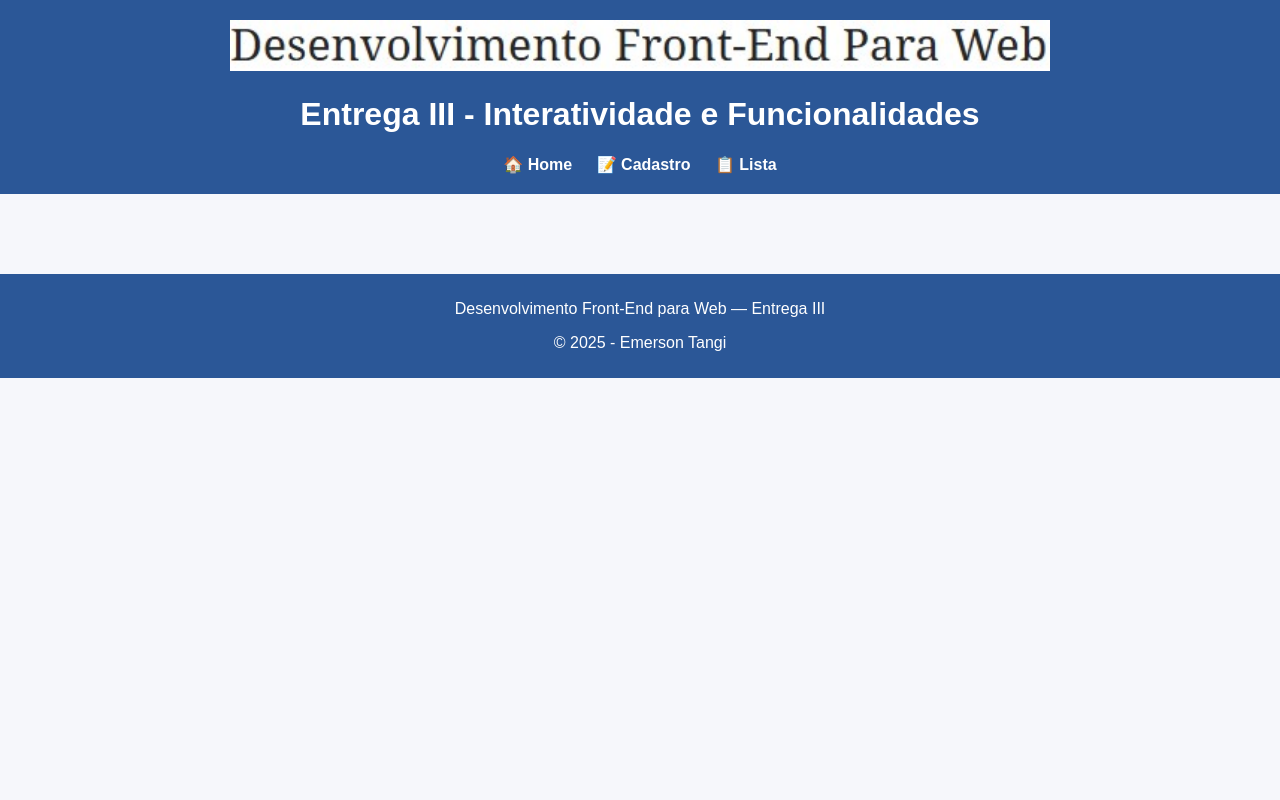
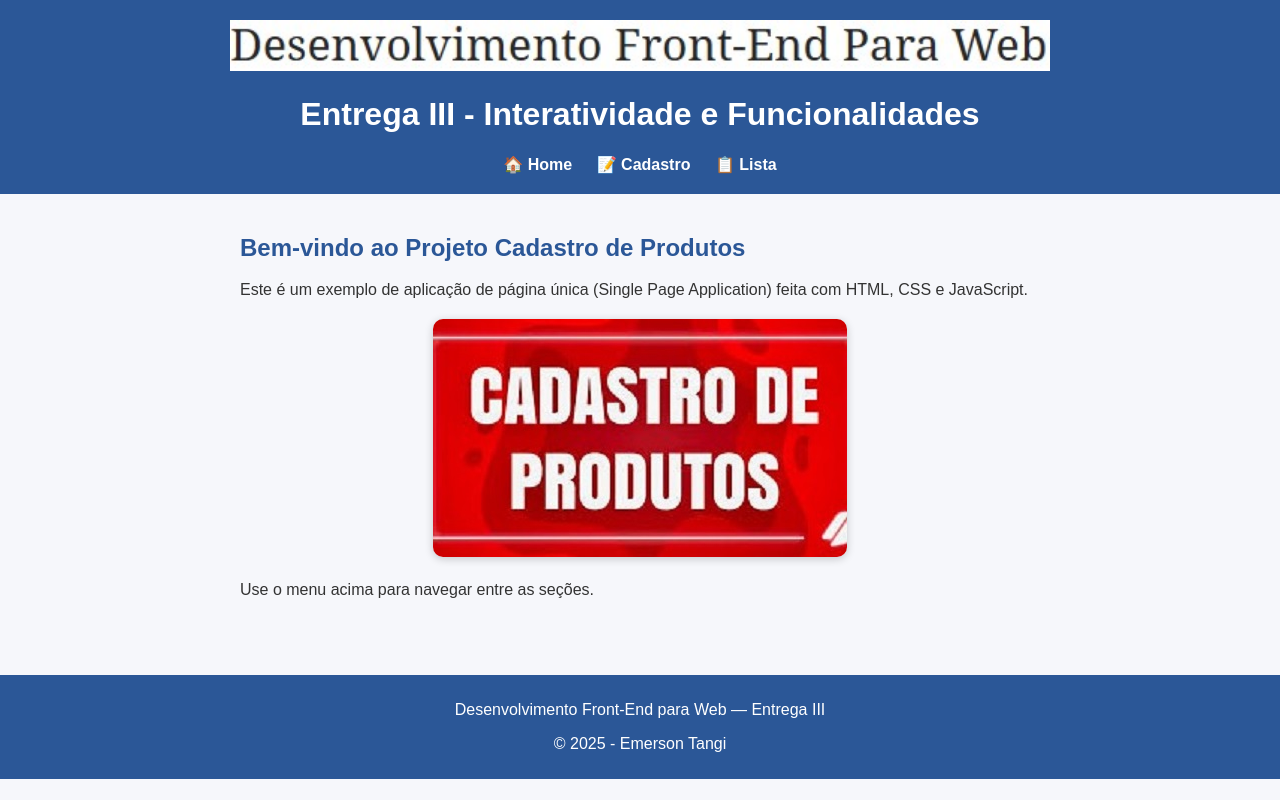
Before and after one commit to EmersonCroko/DesenvFrontEndParaWeb_EntregaIII_EKT, a plain HTML site: page index.html in a window 1280 px wide. Drawn offline with Linux system fonts and the light colour scheme; files that its build step writes are made by us from their sources.

Commit message:
Add files via upload

```diff
--- a/index.html
+++ b/index.html
@@ -4,7 +4,7 @@
   <meta charset="UTF-8" />
   <meta name="viewport" content="width=device-width, initial-scale=1.0" />
   <title>Entrega III - Projeto Cadastro de Produtos</title>
-  <link rel="stylesheet" href="css/style.css" />
+  <link rel="stylesheet" href="style.css" />
 </head>
 <body>
   <!-- Cabeçalho e Navegação -->
@@ -89,6 +89,6 @@
   </template>
 
   <!-- Scripts -->
-  <script type="module" src="js/main.js"></script>
+  <script type="module" src="main.js"></script>
 </body>
 </html>
```
Also changed, not shown: main.js (line endings or trailing spaces).
